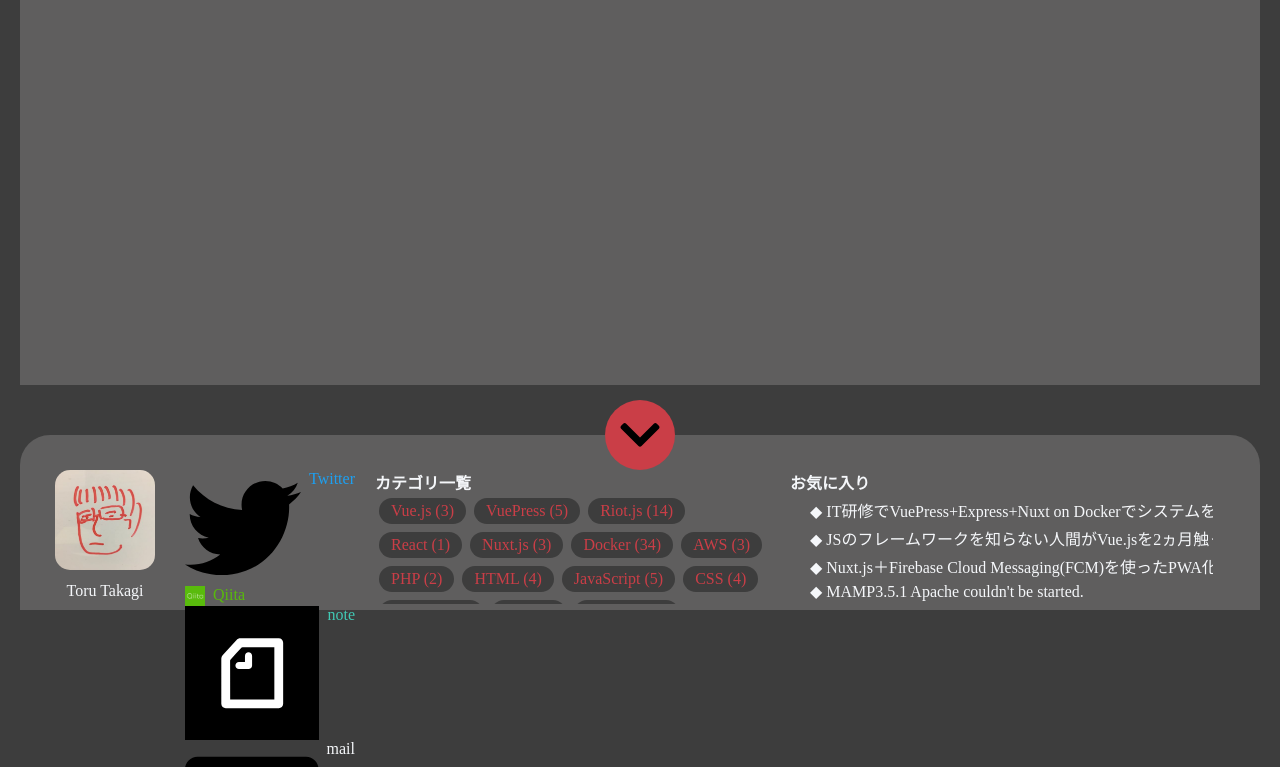
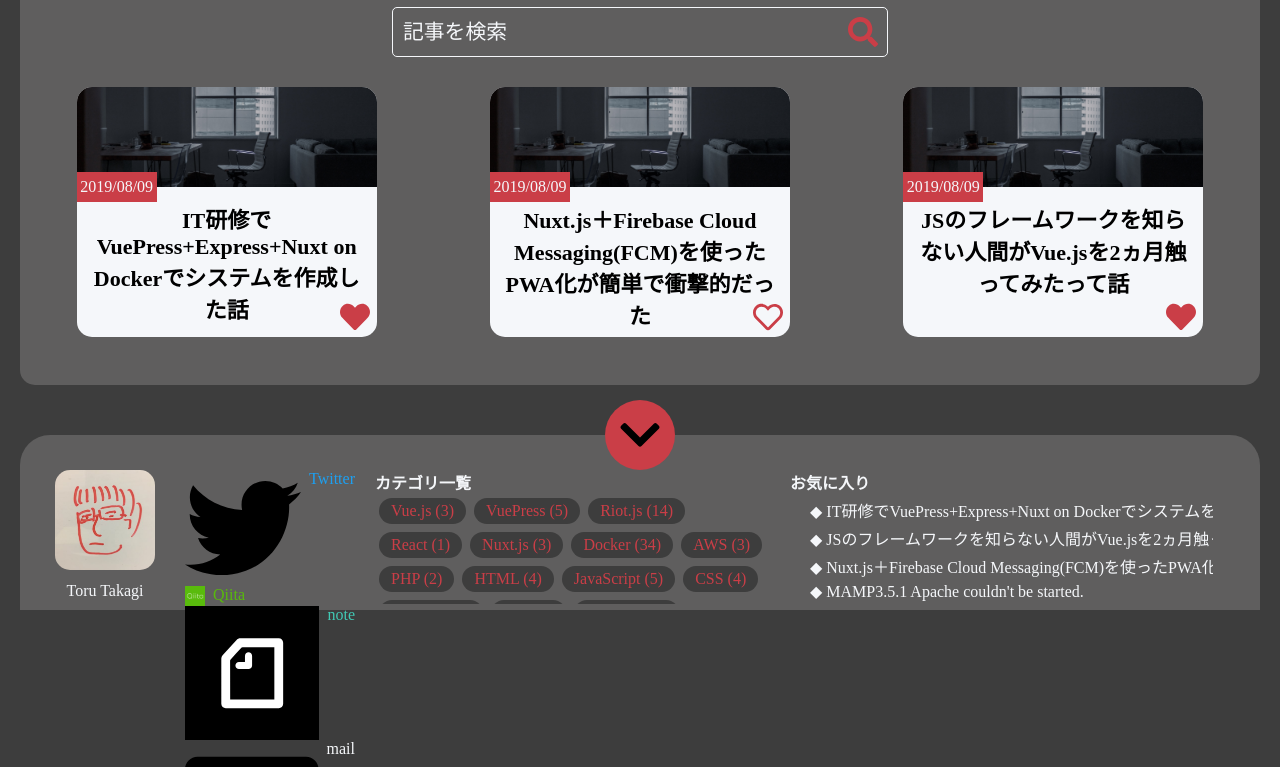
Before and after one commit to Toru-Takagi/aspiring-engineer, a Gatsby site: page / in a window 1280 px wide. Shown: the part 190-957 px from the top of the page. Built offline with nearby package versions, Linux system fonts and the light colour scheme; Gatsby itself is replaced by a stand-in of ours.

Commit message:
ホーム画面の大まかなレイアウト完成

```diff
--- /dev/null
+++ b/src/components/atoms/icons/likeIcon.js
@@ -0,0 +1,14 @@
+import React from 'react'
+
+export default () => {
+  return (
+    <svg
+      aria-hidden="true"
+      focusable="false"
+      role="img"
+      xmlns="http://www.w3.org/2000/svg"
+      viewBox="0 0 512 512">
+        <path fill="currentColor" d="M462.3 62.6C407.5 15.9 326 24.3 275.7 76.2L256 96.5l-19.7-20.3C186.1 24.3 104.5 15.9 49.7 62.6c-62.8 53.6-66.1 149.8-9.9 207.9l193.5 199.8c12.5 12.9 32.8 12.9 45.3 0l193.5-199.8c56.3-58.1 53-154.3-9.8-207.9z"></path>
+    </svg>
+  )
+}
--- /dev/null
+++ b/src/components/atoms/icons/notLikeIcon.js
@@ -0,0 +1,14 @@
+import React from 'react'
+
+export default () => {
+  return (
+    <svg
+      aria-hidden="true"
+      focusable="false"
+      role="img"
+      xmlns="http://www.w3.org/2000/svg"
+      viewBox="0 0 512 512">
+        <path fill="currentColor" d="M458.4 64.3C400.6 15.7 311.3 23 256 79.3 200.7 23 111.4 15.6 53.6 64.3-21.6 127.6-10.6 230.8 43 285.5l175.4 178.7c10 10.2 23.4 15.9 37.6 15.9 14.3 0 27.6-5.6 37.6-15.8L469 285.6c53.5-54.7 64.7-157.9-10.6-221.3zm-23.6 187.5L259.4 430.5c-2.4 2.4-4.4 2.4-6.8 0L77.2 251.8c-36.5-37.2-43.9-107.6 7.3-150.7 38.9-32.7 98.9-27.8 136.5 10.5l35 35.7 35-35.7c37.8-38.5 97.8-43.2 136.5-10.6 51.1 43.1 43.5 113.9 7.3 150.8z"></path>
+    </svg>
+  )
+}
--- /dev/null
+++ b/src/components/atoms/icons/searchIcon.js
@@ -0,0 +1,14 @@
+import React from 'react'
+
+export default () => {
+  return (
+    <svg
+      aria-hidden="true"
+      focusable="false"
+      role="img"
+      xmlns="http://www.w3.org/2000/svg"
+      viewBox="0 0 512 512">
+        <path fill="currentColor" d="M505 442.7L405.3 343c-4.5-4.5-10.6-7-17-7H372c27.6-35.3 44-79.7 44-128C416 93.1 322.9 0 208 0S0 93.1 0 208s93.1 208 208 208c48.3 0 92.7-16.4 128-44v16.3c0 6.4 2.5 12.5 7 17l99.7 99.7c9.4 9.4 24.6 9.4 33.9 0l28.3-28.3c9.4-9.4 9.4-24.6.1-34zM208 336c-70.7 0-128-57.2-128-128 0-70.7 57.2-128 128-128 70.7 0 128 57.2 128 128 0 70.7-57.2 128-128 128z"></path>
+    </svg>
+  )
+}
--- a/src/components/template/default-layout.scss
+++ b/src/components/template/default-layout.scss
@@ -41,6 +41,10 @@ html, body {
   height: 100%;
   background-color: $sub_color;
   /* overflow: hidden; */
+}
+
+main {
+  border-radius: 15px;
 }
 
 div {
--- a/src/pages/index.js
+++ b/src/pages/index.js
@@ -1,9 +1,44 @@
 import React from 'react'
 
 import Layout from '../components/template/default-layout'
+import Image from '../components/atoms/gatsbyImage'
+import AspiringEngineer from '../components/atoms/aspiringEngineer'
+import SearchIcon from '../components/atoms/icons/searchIcon'
+import LikeIcon from '../components/atoms/icons/likeIcon'
+import NotLikeIcon from '../components/atoms/icons/notLikeIcon'
+import './index.scss'
 
 export default () => (
   <Layout>
-    <div>main</div>
+    <div>
+      <header>
+        <Image filename='header' />
+        <AspiringEngineer />
+      </header>
+      <div id='search-area'>
+        <input type='text' placeholder='記事を検索'></input>
+        <SearchIcon />
+      </div>
+      <div id='article-area'>
+        <article>
+          <Image filename='header' />
+          <h1>IT研修でVuePress+Express+Nuxt on Dockerでシステムを作成した話</h1>
+          <div class='article-tag'>2019/08/09</div>
+          <LikeIcon />
+        </article>
+        <article>
+          <Image filename='header' />
+          <h1>Nuxt.js＋Firebase Cloud Messaging(FCM)を使ったPWA化が簡単で衝撃的だった</h1>
+          <div class='article-tag'>2019/08/09</div>
+          <NotLikeIcon />
+        </article>
+        <article>
+          <Image filename='header' />
+          <h1>JSのフレームワークを知らない人間がVue.jsを2ヵ月触ってみたって話</h1>
+          <div class='article-tag'>2019/08/09</div>
+          <LikeIcon />
+        </article>
+      </div>
+    </div>
   </Layout>
 )
--- /dev/null
+++ b/src/pages/index.scss
@@ -0,0 +1,102 @@
+h1, h2, h3, h4, h5, h6 {
+  margin: 0;
+  padding: 0;
+  font-size: 1rem;
+}
+
+header {
+  height: 30%;
+  img {
+    border-radius: 15px 15px 0 0;
+    object-position: center 55%;
+  }
+  svg {
+    position: absolute;
+    top: 0;
+    left: 0;
+    right: 0;
+    margin: 15px auto;
+    height: calc(30% - 30px);
+  }
+}
+
+::placeholder {
+  color: #F5F7FA;
+}
+
+#search-area {
+  margin: 10px auto 0;
+  width: 40%;
+  height: 50px;
+  input {
+    box-sizing: border-box;
+    outline: none;
+    border: 1px solid #F5F7FA;
+    border-radius: 5px;
+    padding: 0 10px;
+    width: 100%;
+    height: 100%;
+    background-color: #5F5E5E;
+    font-size: 1.3rem;
+    color: #F5F7FA;
+    &:hover {
+      outline: none;
+    }
+  }
+  svg {
+    box-sizing: border-box;
+    padding: 10px;
+    height: 100%;
+    position: absolute;
+    top: 0;
+    right: 0;
+    color: #CA3E47;
+  }
+}
+
+#article-area {
+  display: flex;
+  justify-content: space-around;
+  flex-wrap: wrap;
+  margin-top: 30px;
+  height: calc(70% - 90px);
+  overflow-y: scroll;
+  article {
+    border-radius: 15px;
+    width: 300px;
+    height: 250px;
+    position: relative;
+    background-color: #F5F7FA;
+    .gatsby-image-wrapper {
+      width: 100%;
+      height: 100px;
+      border-radius: 15px 15px 0 0;
+    }
+    h1 {
+      box-sizing: border-box;
+      padding: 15px;
+      width: 100%;
+      height: calc(100% - 100px);
+      font-size: 22px;
+      text-align: center;
+    }
+  }
+  .article-tag {
+    width: 80px;
+    height: 30px;
+    position: absolute;
+    top: 85px;
+    left: 0;
+    background-color: #CA3E47;
+    color: #F5F7FA;
+    line-height: 30px;
+    text-align: center;
+  }
+  svg {
+    height: 30px;
+    position: absolute;
+    bottom: 5px;
+    right: 7px;
+    color: #CA3E47;
+  }
+}
```
Also changed, not shown: src/components/atoms/aspiringEngineer.js (added), src/images/header.jpg (added).
